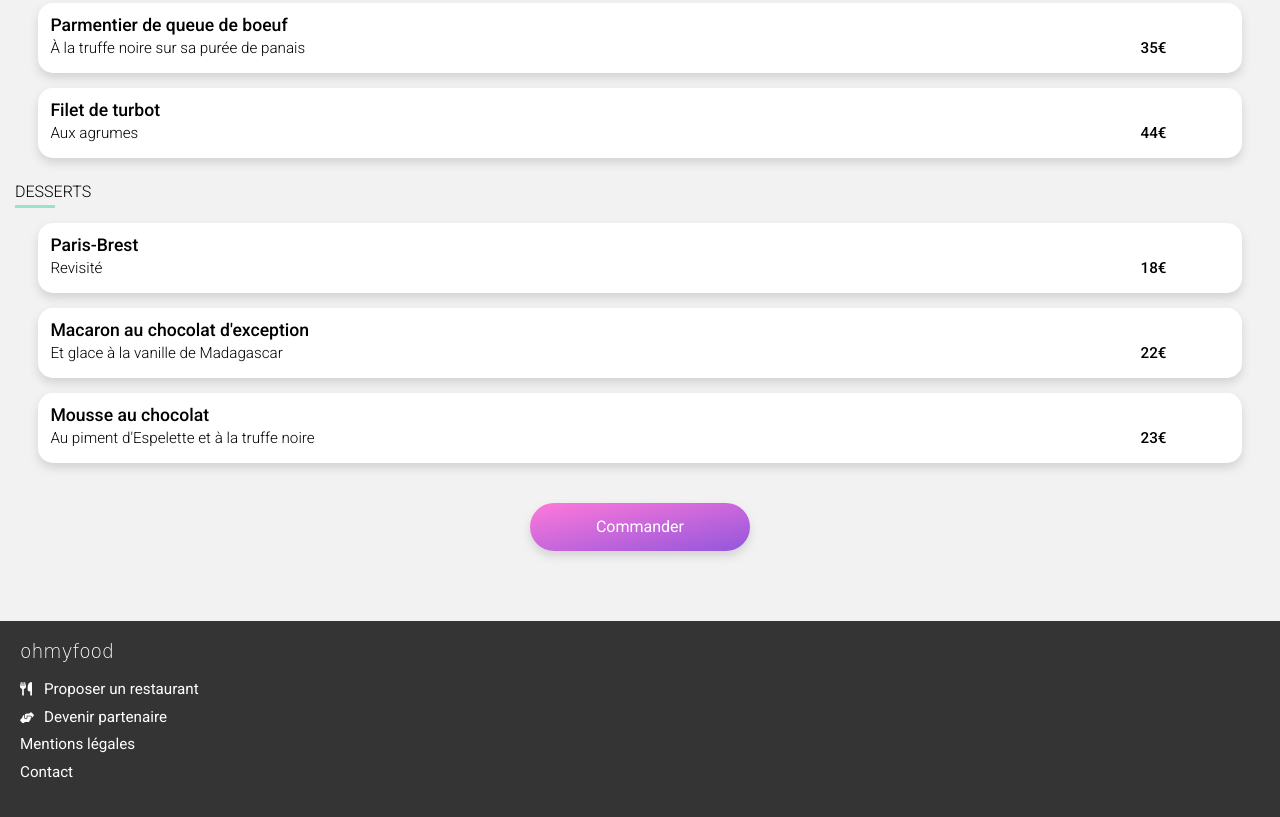
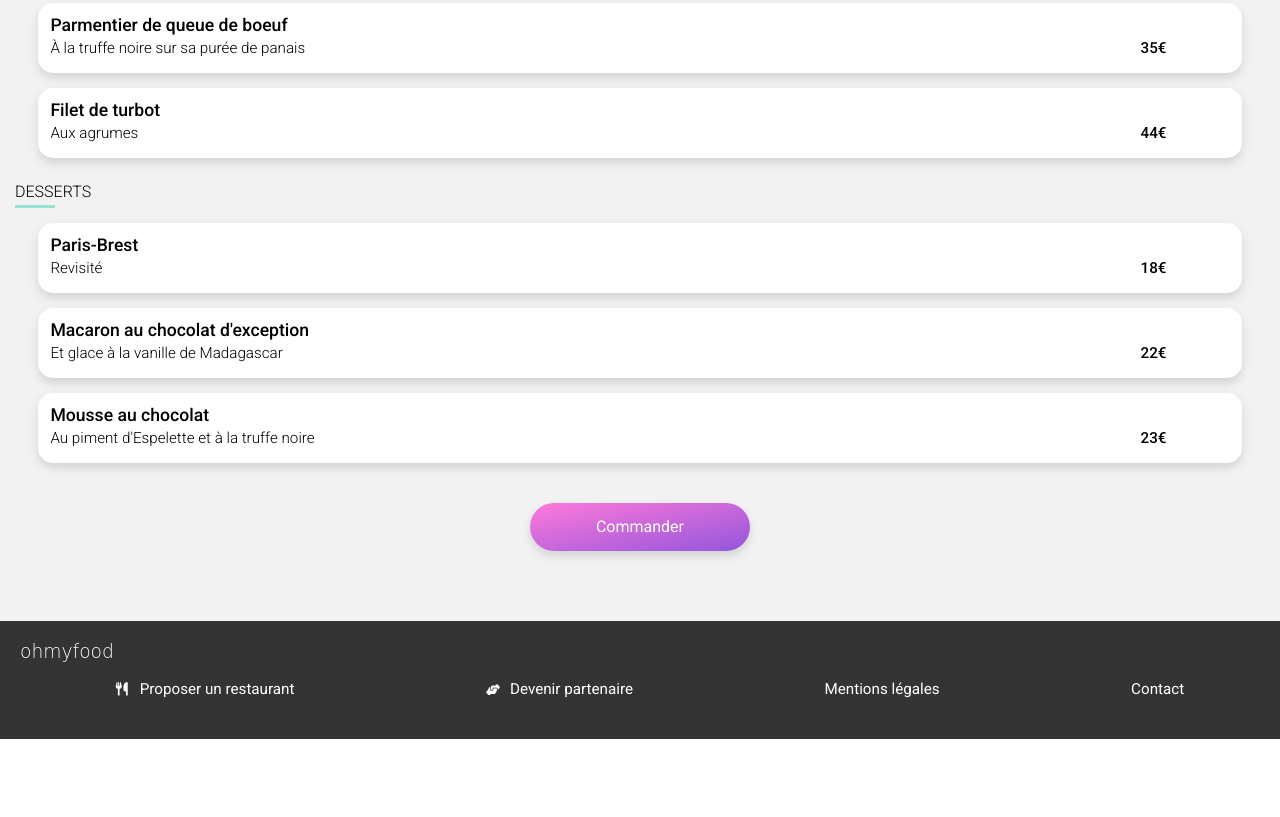
Before and after one commit to R-Lydia/p3_ohmyfood, a website: page lapalette.html in a window 1280 px wide. Shown: the part 826-1643 px from the top of the page. After the commit the page ends 1565 px from the top, so only its background shows below. Drawn offline with nearby package versions, Linux system fonts and the light colour scheme; a web font is replaced by a local one.

Commit message:
responsive page accueil

```diff
--- a/lapalette.html
+++ b/lapalette.html
@@ -6,7 +6,7 @@
 <!--viewport-->
         <meta name="viewport" content="width=device-width, initial-scale= 1.0" />
 
-        <title>Ohmyfood : Menu La palette du goût</title>
+        <title>Ohmyfood - Menu La palette du goût</title>
 <!--lien vers googlefonts roboto et shrikhand-->
         <link rel="preconnect" href="https://fonts.googleapis.com">
         <link rel="preconnect" href="https://fonts.gstatic.com" crossorigin>
@@ -24,7 +24,7 @@
 
 <!--header-->
              <header>
-                <a href="index.html" class="header__fleche">
+                <a href="index.html" class="head__fleche">
                     <i class="fa-solid fa-arrow-left"></i>
                 </a>
                     <img src="images/logo/ohmyfood@2x.svg" alt="Ohmyfood" />
--- a/sass/components/_buttons.scss
+++ b/sass/components/_buttons.scss
@@ -1,4 +1,4 @@
-.btn{
+.btn {
     background: linear-gradient(to bottom right, $color-secondary, $color-primary);
     color: $color-white;
     display: inline-block;
@@ -16,6 +16,6 @@
         }
 }
 
-.commande{
+.commande {
     text-align: center;
 }
--- a/sass/layouts/_footer.scss
+++ b/sass/layouts/_footer.scss
@@ -1,8 +1,7 @@
+// Footer
 .basdepage {
     background-color: rgb(52, 52, 52);
-}
-
-.basdepage h3 {
+        > h3 {
             font-family: 'Shrikhand', cursive;
             font-weight: 200;
             margin-top: 0;
@@ -10,23 +9,27 @@
             padding-top: 20px;
             color: $color-white;
         }
+}
 
 .basdepage__liste {
     margin-left: 20px;
     font-size: 95%;
     padding-bottom: 30px;
+    @include desktop {
+        display: flex;
+        justify-content: space-around;
+    }
 }
 
 .basdepage__liste li {
     padding-bottom: 10px;
+        > a {
+            color: $color-white;
+
+            &:hover {
+                color: $color-primary;
             }
-
-.basdepage__liste li a {
-    color: $color-white;
         }
-
-.basdepage__liste li a:hover{
-    color: $color-primary;
 }
 
 .basdepage__liste .fa-solid.fa-utensils {
--- a/sass/layouts/_form.scss
+++ b/sass/layouts/_form.scss
@@ -1,14 +1,14 @@
-.formulaire{
+.formulaire {
     background-color: #eaeaea;
     text-align: center;
     box-shadow: inset 0px 3px 1px $color-ombre;
 
-    &__localisation{
+    &__localisation {
         margin: 0;
-        padding: 4%;
+        padding: 15px;
     }
 
-    &__search{
+    &__search {
         background-color: #eaeaea;
         width: 170px;
         border: none;
@@ -16,5 +16,12 @@
         font-weight: 500;
         color: rgb(77, 76, 76);
         padding-left: 20px;
+        @include tablette {
+            font-size: 110%;
+        }
+
+        @include desktop {
+            font-size: 110%;
+        }
     }
 }
--- a/sass/layouts/_header.scss
+++ b/sass/layouts/_header.scss
@@ -5,12 +5,12 @@ header {
     justify-content: center;
 }
 
-.header__fleche {
-    position: absolute;
+header img {
+    max-width: 45%;
 }
 
-header img {
-    max-width: 45%;
+.head__fleche {
+    position: absolute;
 }
 
 header i {
--- a/sass/main.scss
+++ b/sass/main.scss
@@ -57,19 +57,20 @@
         }
 }
 
+//animation arrivée des cards repas
 .menu__conteneur article {
     opacity: 0;
 
         &:nth-child(1) {
-            animation: arrival-cards 0.5s 0.2s ease-in-out forwards;
+            animation: arrival-cards 1s 0.2s ease-in-out forwards;
         }
 
         &:nth-child(2) {
-            animation: arrival-cards 0.5s 0.4s ease-in-out forwards;
+            animation: arrival-cards 1s 0.4s ease-in-out forwards;
         }
 
        &:nth-child(3){
-            animation: arrival-cards 0.5s 0.6s ease-in-out forwards;
+            animation: arrival-cards 1s 0.6s ease-in-out forwards;
         }
 }
 
--- a/sass/pages/_accueil.scss
+++ b/sass/pages/_accueil.scss
@@ -1,13 +1,13 @@
-//partie présentation
+// Section Présentation
 .presentation {
     background-color: #f2f2f2;
     text-align: center;
-    &__titre{
+    &__titre {
         margin-top: 0;
         padding: 35px 50px 0px 50px;
     }
 
-    &__texte{
+    &__texte {
         padding-left: 25px;
         padding-right: 25px;
         font-weight: 300;
@@ -18,7 +18,7 @@
 }
 
 
-//partie fonctionnement
+// Section Fonctionnement
 .fonction {
     &__titre {
         margin-top: 50px;
@@ -34,7 +34,12 @@
         margin: 10px 20px 30px 30px;
         border-radius: 20px;
         @include bloc-shadow;
-
+        @include tablette {
+            width: 30%;
+        }
+        @include desktop {
+            width: 30%;
+        }
             &:hover {
                 background-color: $color-lightprimary;
                     & i {
@@ -42,6 +47,18 @@
                     }
             }
     }
+}
+
+.fonction__container {
+    @include tablette {
+        display: flex;
+        justify-content: space-around;
+    }
+    @include desktop {
+        display: flex;
+        justify-content: space-around;
+    }
+
 }
 
 .fonction__contenu span {
@@ -57,7 +74,6 @@
     color: #737272;
     font-size: 110%;
     padding-left: 20px;
-
 }
 
 .fonction__contenu p {
@@ -66,7 +82,7 @@
 }
 
 
-//partie restaurants
+// Section Restaurants
 .restaurant {
     background-color: #f2f2f2;
     padding-bottom: 50px;
@@ -89,6 +105,25 @@
     }
 }
 
+.restaurant__container {
+    @include tablette {
+        display: flex;
+        flex-wrap: wrap;
+    }
+    @include desktop {
+        display: flex;
+        flex-wrap: wrap;
+    }
+
+    > a {
+        @include tablette {
+            width: 50%;
+        }
+        @include desktop {
+            width: 50%;
+        }
+    }
+}
 
 .restaurant__image img {
     width: 100%;
```
Also changed, not shown: index.html (+2 -0 lines), css/style.css, 1 other file. Lines whose indentation alone changed are shown as unchanged.
